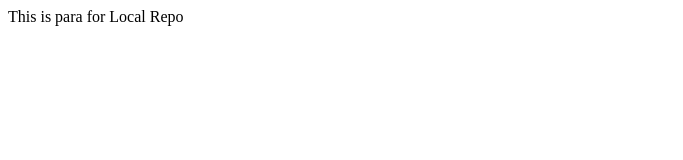
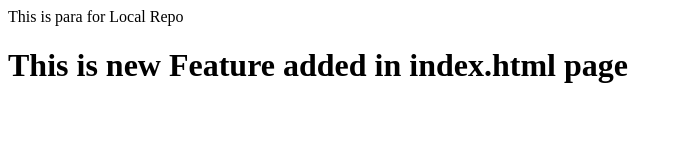
Before and after one commit to RahulJadhavRJ/Localrepo, a plain HTML site: page index.html in a window 1280 px wide. Shown: the whole page, without its empty margins (0-683 px from the left). Drawn offline with Linux system fonts and the light colour scheme.

Commit message:
new feature added

```diff
--- a/index.html
+++ b/index.html
@@ -1 +1,2 @@
 <p> This is para for Local Repo </p>
+<h1> This is new Feature added in index.html page</h1>
```
